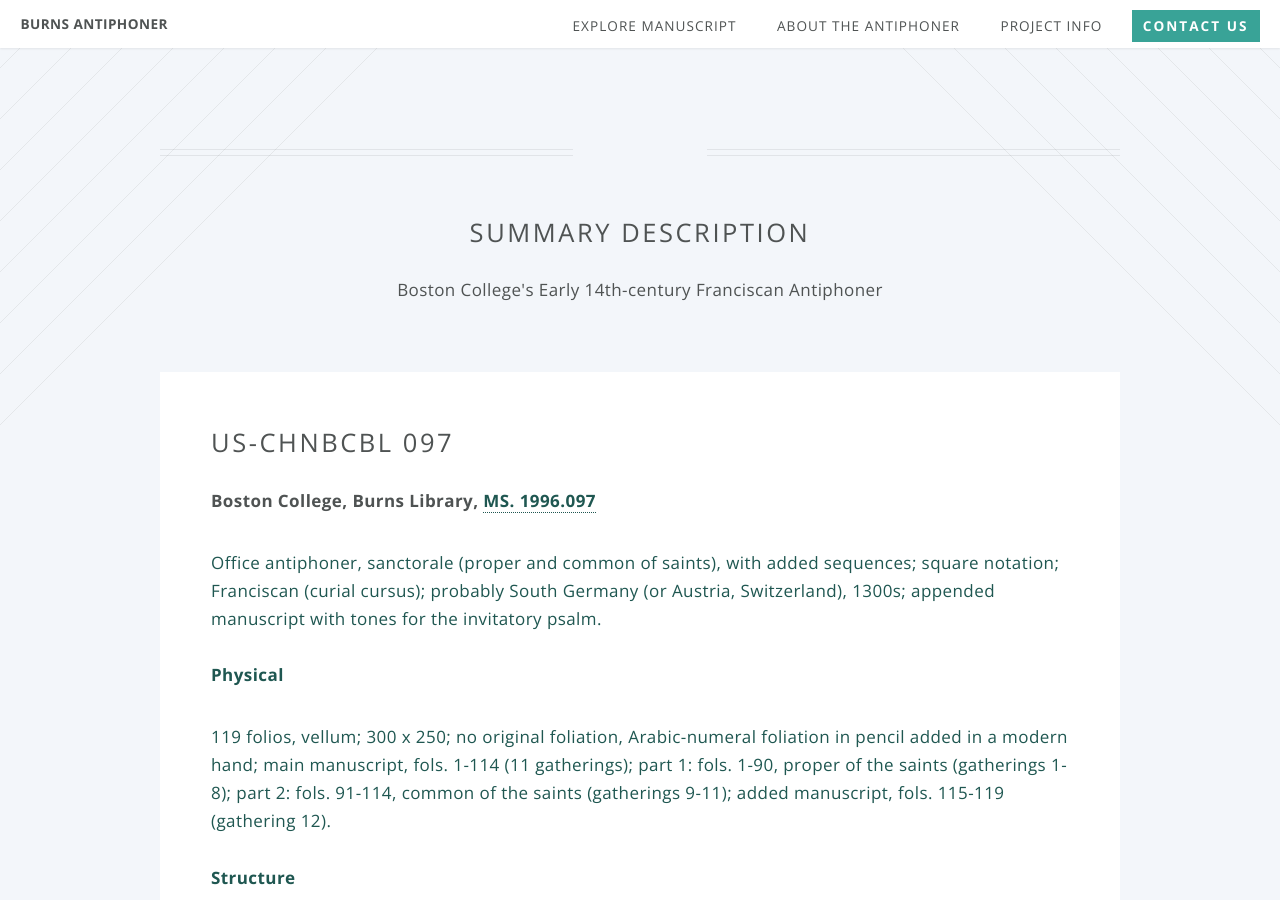
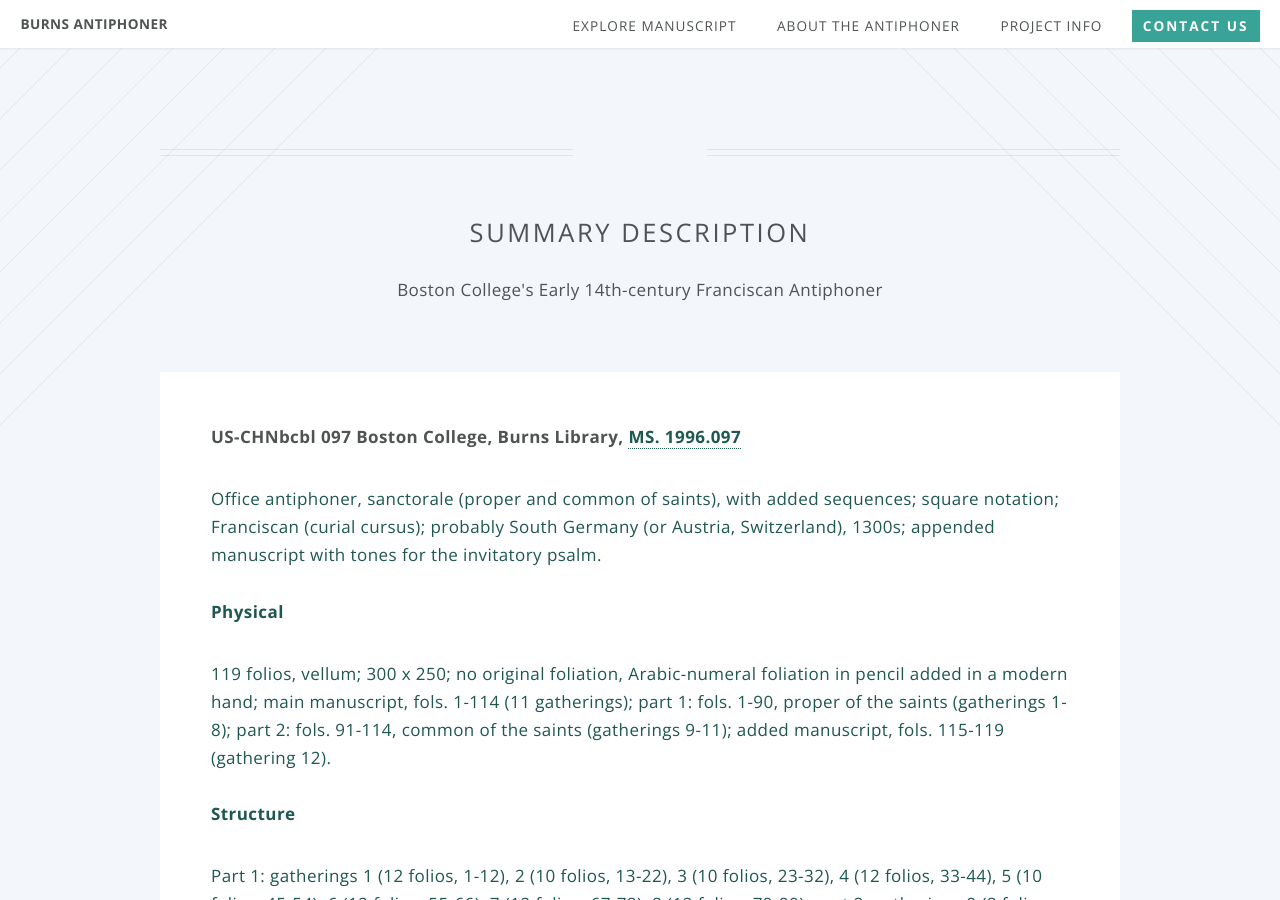
Before and after one commit to BCDigSchol/antiphoner-site, a Jekyll site: the page built from description.html, in a window 1280 px wide and 900 px high. Built offline with Jekyll 4.4.1, drawn with Linux system fonts in a browser that asks for light colours.

Commit message:
Updated text

```diff
--- a/description.html
+++ b/description.html
@@ -8,7 +8,7 @@
     <section>
 
 
-<h2>US-CHNbcbl 097</h2>
+<span style="font-weight:bold">US-CHNbcbl 097</span>
 <span style="font-weight:bold">Boston College, Burns Library, <a href="http://hdl.handle.net/2345/2231" target="_blank">MS. 1996.097<a/></span></p>
 
 <p>Office antiphoner, sanctorale (proper and common of saints), with added sequences; square notation; Franciscan (curial cursus); probably South Germany (or Austria, Switzerland), 1300s; appended manuscript with tones for the invitatory psalm.<br /><span style="font-weight:bold"><br />Physical</span></p>
```
